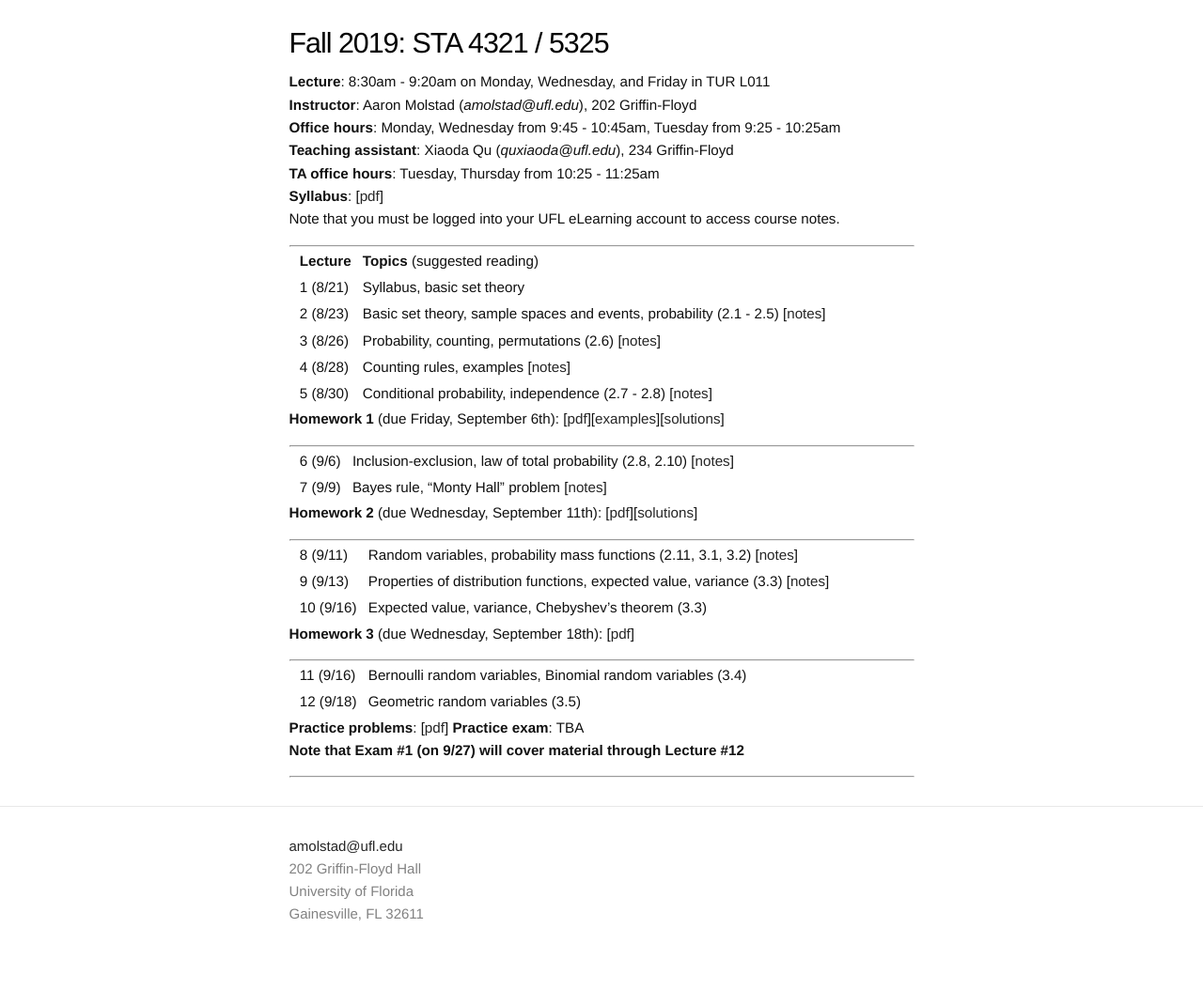
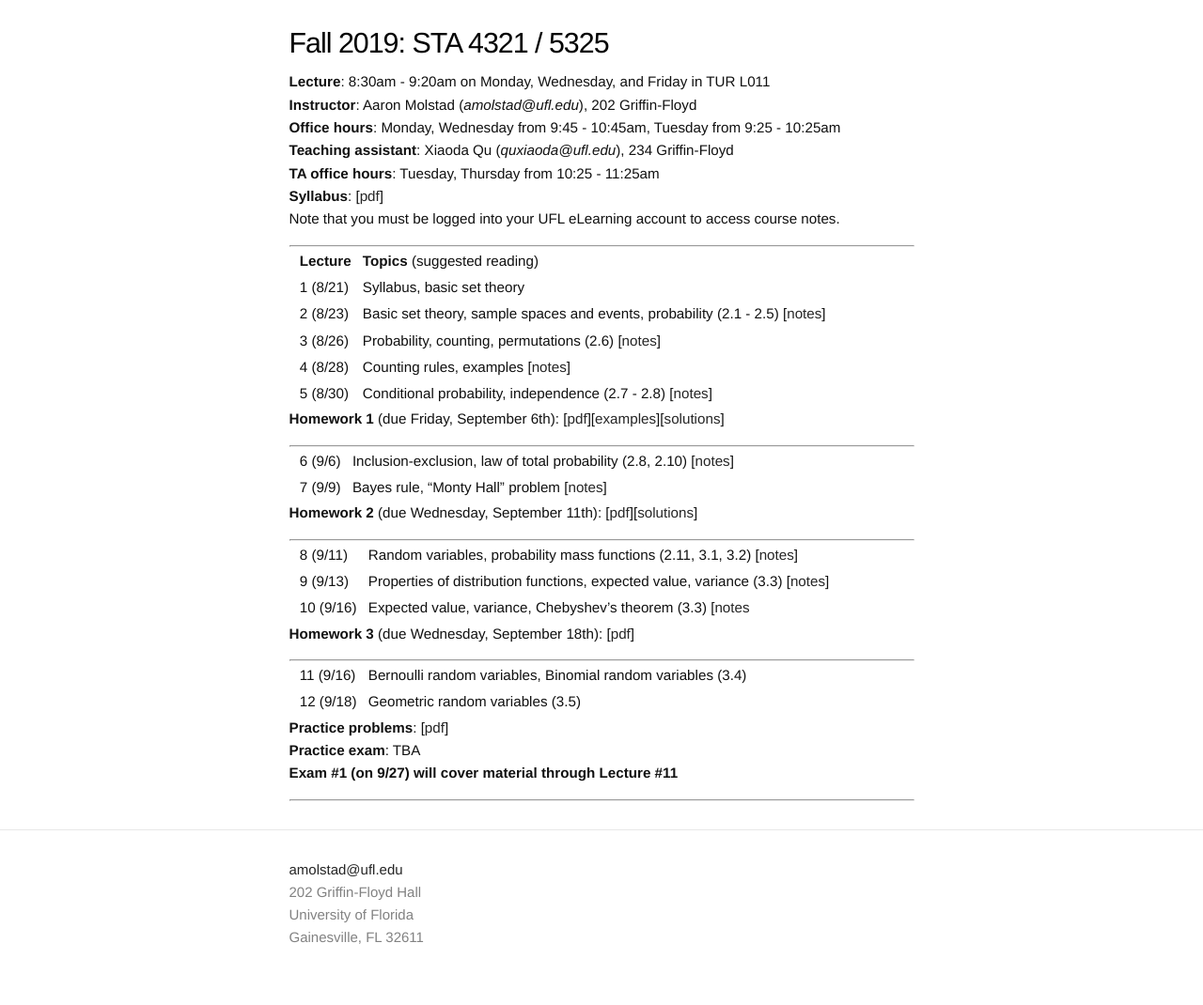
Before and after one commit to ajmolstad/ajmolstad.github.io, a Jekyll site: the page built from F19_STA4321.md, in a window 1280 px wide. Shown: the whole page at 94% size. Built offline with Jekyll 4.4.1, drawn with Linux system fonts in a browser that asks for light colours; before the commit the page ends 1045 px from its top, so only the background shows below that.

Commit message:
Update F19_STA4321.md

```diff
--- a/F19_STA4321.md
+++ b/F19_STA4321.md
@@ -35,7 +35,7 @@ Note that you must be logged into your UFL eLearning account to access course no
 
 || 8 (9/11)  || Random variables, probability mass functions (2.11, 3.1, 3.2) [[notes](https://ufl.instructure.com/courses/382258/files/45364239/download?wrap=1)]||
 || 9 (9/13)  || Properties of distribution functions, expected value, variance (3.3) [[notes](https://ufl.instructure.com/courses/382258/files/45407928/download?wrap=1)]||
-|| 10 (9/16)  || Expected value, variance, Chebyshev's theorem  (3.3)||
+|| 10 (9/16)  || Expected value, variance, Chebyshev's theorem  (3.3) [[notes](https://ufl.instructure.com/courses/382258/files/45453262/download?wrap=1)||
 
 **Homework 3** (due Wednesday, September 18th): [[pdf](/docs/STA4321_F19_Homework3.pdf)]
 
@@ -46,6 +46,6 @@ Note that you must be logged into your UFL eLearning account to access course no
 
 **Practice problems**: [[pdf](/docs/STA4321_F19_Exam1PracticeProblems.pdf)]
 **Practice exam**: TBA
-**Note that Exam \#1 (on 9/27) will cover material through Lecture \#12**
+**Exam \#1 (on 9/27) will cover material through Lecture \#11**
 
 ---------------
```
